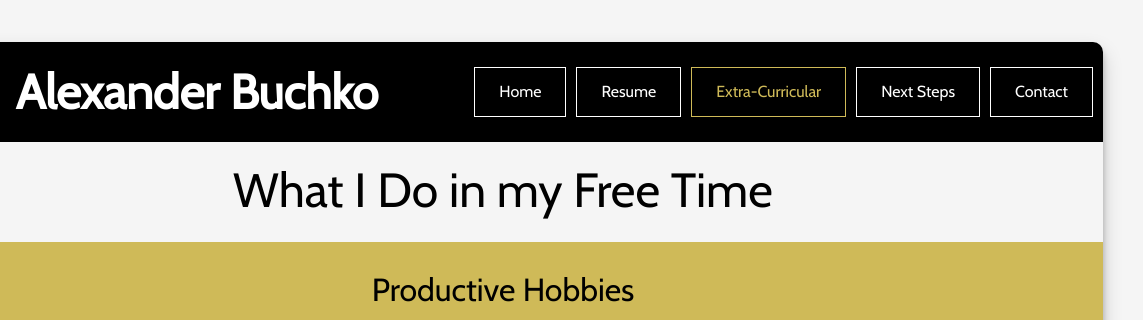
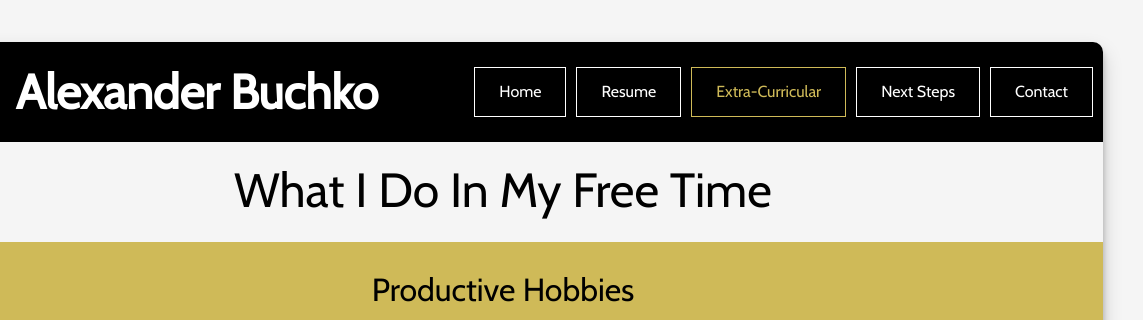
Before and after one commit to Buchko/buchko.github.io, a plain HTML site: page extra.html in a window 1280 px wide. Shown: the part 38-358 px from the top of the page, 137-1280 px from the left. Drawn offline with nearby package versions, Linux system fonts and the light colour scheme.

Commit message:
Add files via upload
fixed capitalization

```diff
--- a/extra.html
+++ b/extra.html
@@ -22,7 +22,7 @@
     <p class="nav-name">Alexander Buchko</p>
 </div>
 <div class="content">
-    <h1 class="title">What I Do in my Free Time</h1>
+    <h1 class="title">What I Do In My Free Time</h1>
 </div>
 <div class="dark-content">
     <h1 class="dark-title-content">Productive Hobbies</h1>
```
